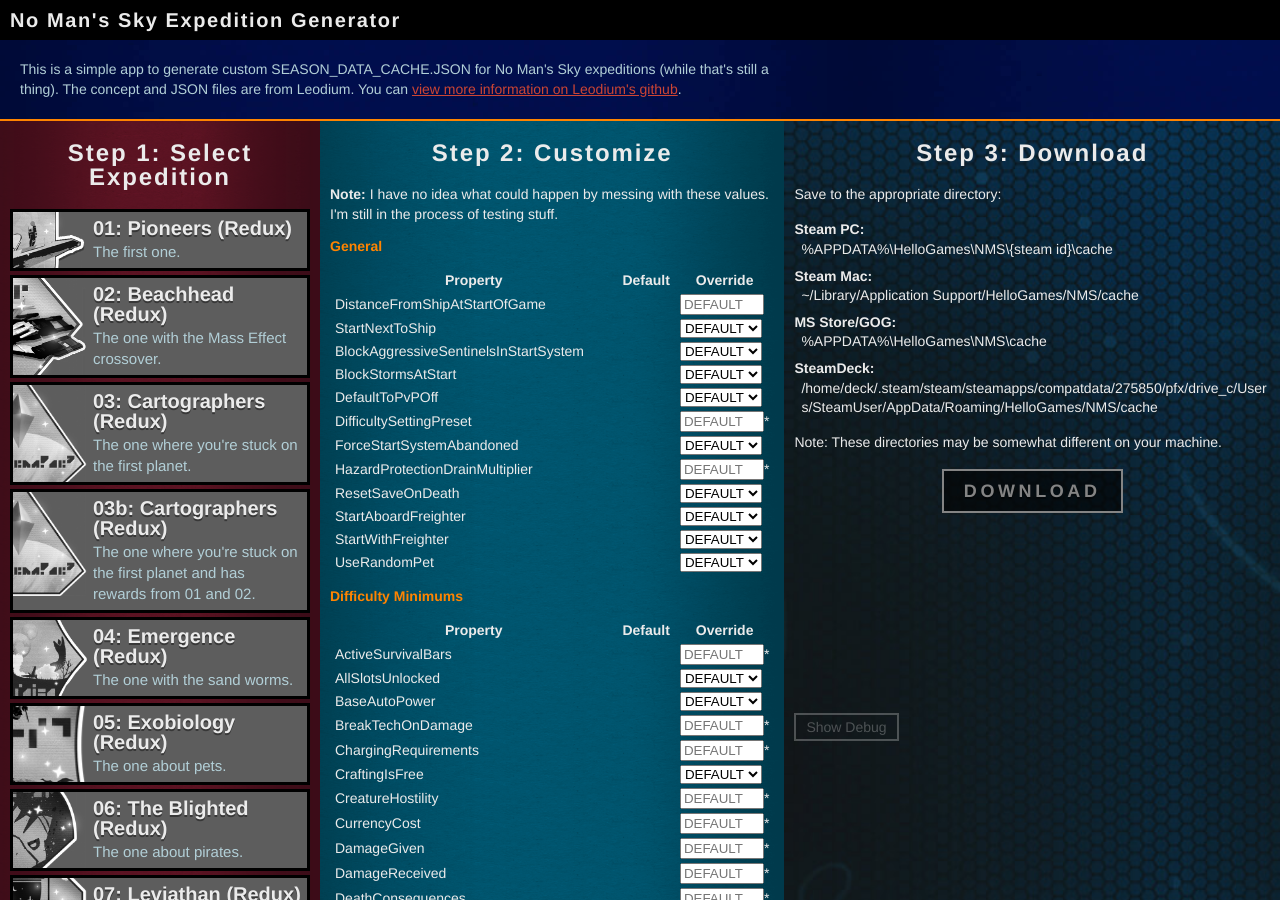
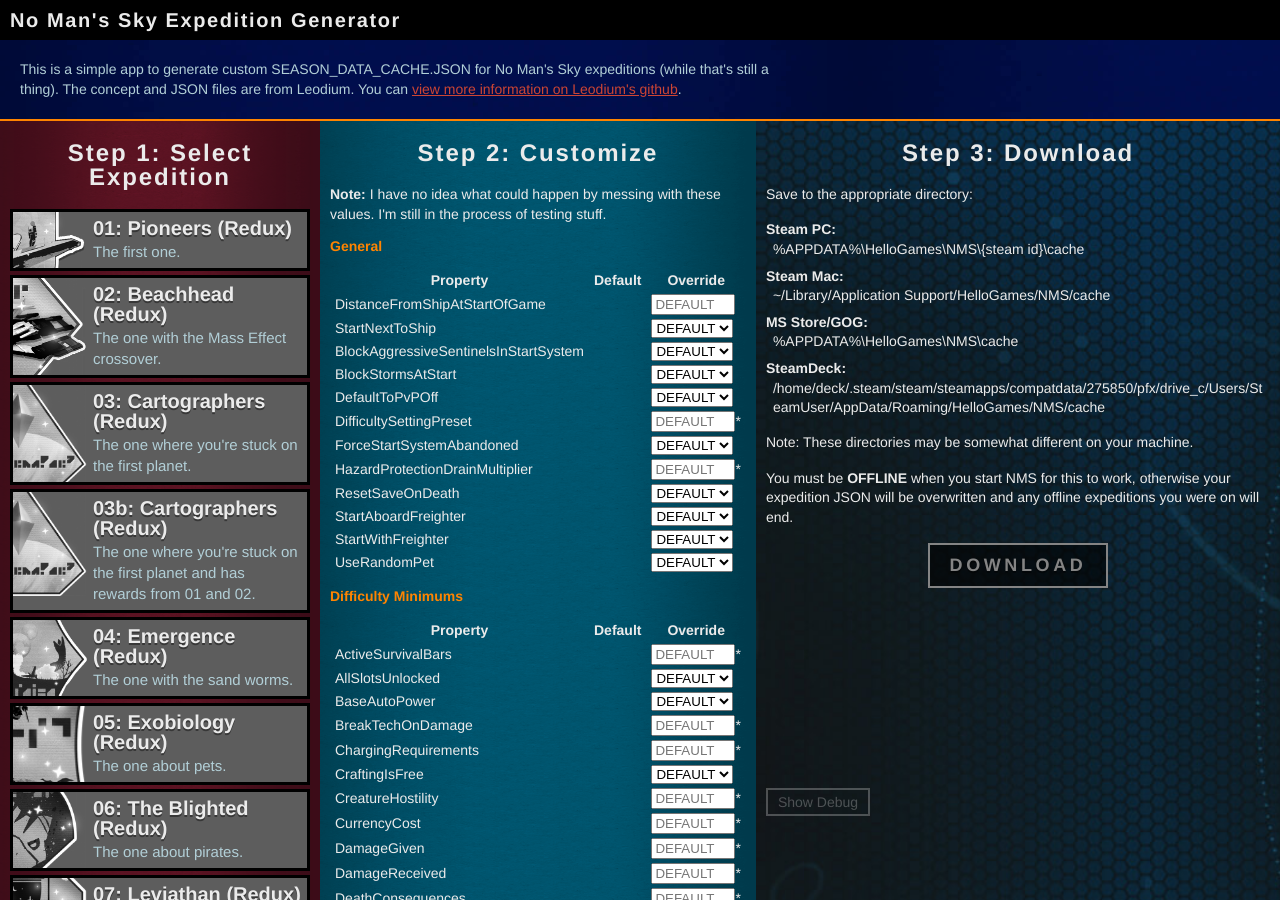
Before and after one commit to cwmonkey/nms-expeditions, a Jekyll site: the page built from index.html, in a window 1280 px wide and 900 px high. Built offline with Jekyll 4.4.1, drawn with Linux system fonts in a browser that asks for light colours; some web fonts are replaced.

Commit message:
Adding offline warning

```diff
--- a/index.html
+++ b/index.html
@@ -120,6 +120,8 @@
         </dl>
 
         <p>Note: These directories may be somewhat different on your machine.</p>
+
+        <p>You must be <strong>OFFLINE</strong> when you start NMS for this to work, otherwise your expedition JSON will be overwritten and any offline expeditions you were on will end.</p>
 
         <p><button class="download" disabled>DOWNLOAD</button></p>
       </div>
```
